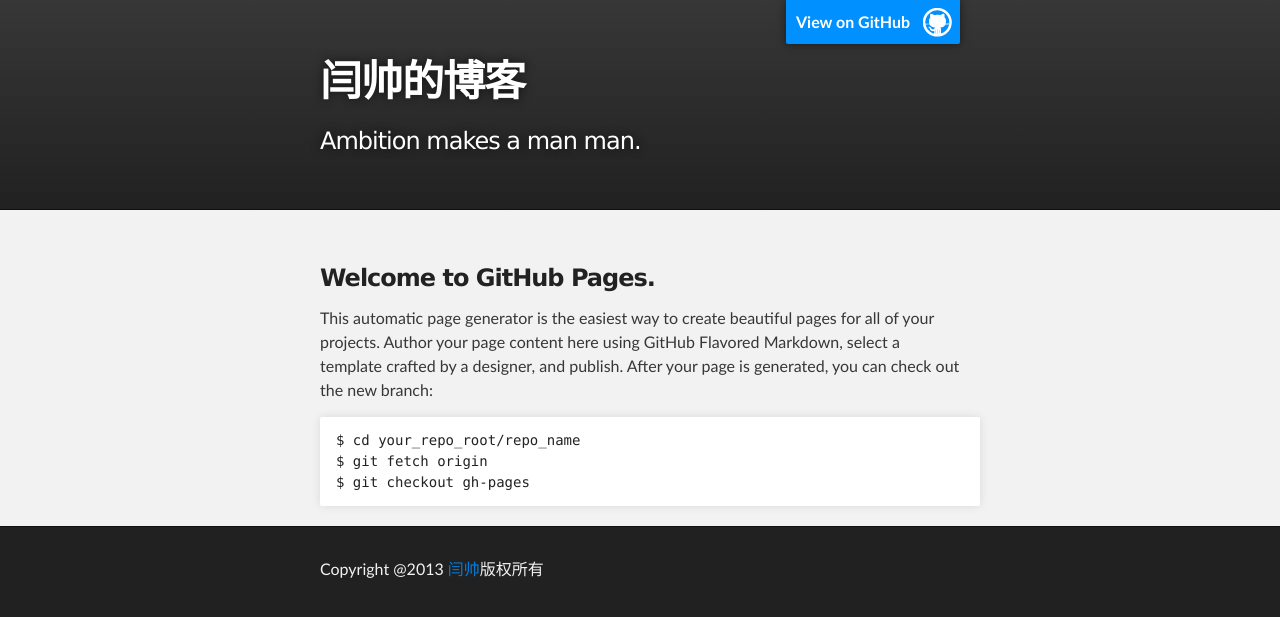
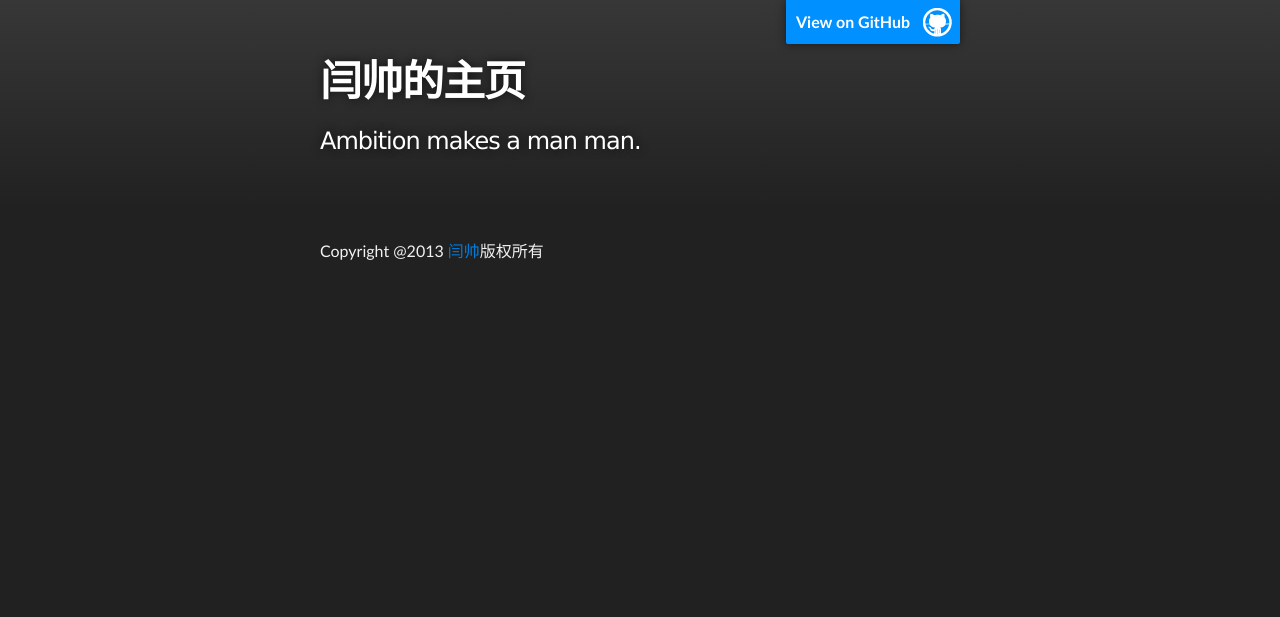
Before and after one commit to yanshuai/yanshuai.github.io, a Jekyll site: the page index.html, which Jekyll copies as it is, in a window 1280 px wide. Shown: the top 617 px of the page. Built offline with Jekyll 4.4.1, drawn with Linux system fonts in a browser that asks for light colours.

Commit message:
Update index.html

```diff
--- a/index.html
+++ b/index.html
@@ -8,7 +8,7 @@
 
     <link rel="stylesheet" type="text/css" media="screen" href="stylesheets/stylesheet.css">
 
-    <title>闫帅的博客</title>
+    <title>闫帅的主页</title>
   </head>
 
   <body>
@@ -18,26 +18,10 @@
         <header class="inner">
           <a id="forkme_banner" href="https://github.com/yanshuai">View on GitHub</a>
 
-          <h1 id="project_title">闫帅的博客</h1>
+          <h1 id="project_title">闫帅的主页</h1>
           <h2 id="project_tagline">Ambition makes a man man.</h2>
 
         </header>
-    </div>
-
-    <!-- MAIN CONTENT -->
-    <div id="main_content_wrap" class="outer">
-      <section id="main_content" class="inner">
-        <h3>
-<a name="welcome-to-github-pages" class="anchor" href="#welcome-to-github-pages"><span class="octicon octicon-link"></span></a>Welcome to GitHub Pages.</h3>
-
-<p>This automatic page generator is the easiest way to create beautiful pages for all of your projects. Author your page content here using GitHub Flavored Markdown, select a template crafted by a designer, and publish. After your page is generated, you can check out the new branch:</p>
-
-<pre><code>$ cd your_repo_root/repo_name
-$ git fetch origin
-$ git checkout gh-pages
-</code></pre>
-
-      </section>
     </div>
 
     <!-- FOOTER  -->
```
